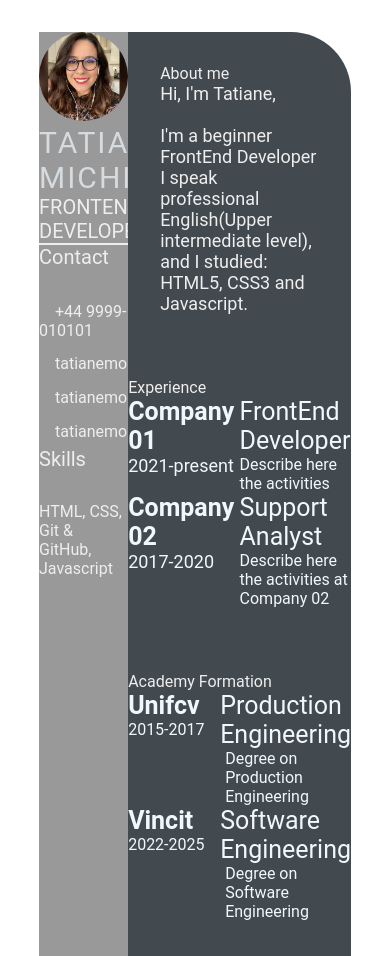
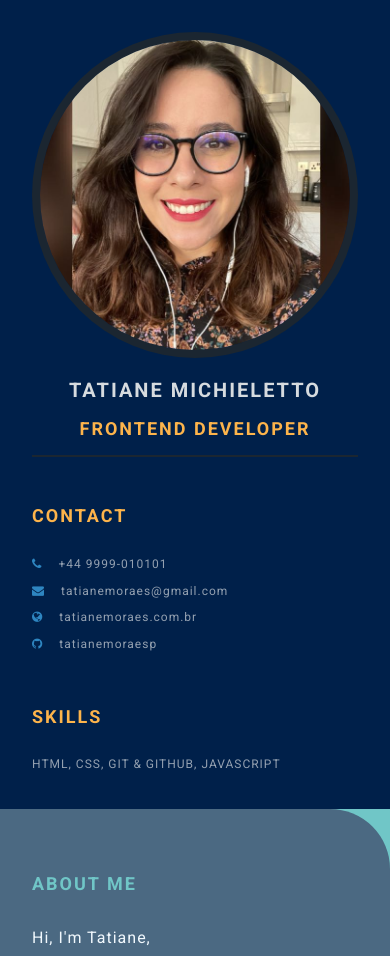
Before and after one commit to tatianemoraesp/devjourneygit.github.io, a plain HTML site: page index.html in a window 390 px wide. Shown: the top 956 px of the page. Drawn offline with Linux system fonts and the light colour scheme.

Commit message:
feature: css style (#6)

```diff
--- a/index.html
+++ b/index.html
@@ -1,11 +1,20 @@
 <!DOCTYPE html>
 <html lang="en">
-
 <head>
     <meta charset="UTF-8">
     <meta http-equiv="X-UA-Compatible" content="IE=edge">
     <meta name="viewport" content="width=device-width, initial-scale=1.0">
-    <title>Tatiane Moraes CV</title>
+    <title>Tatiane MoraescCV</title>
+
+    <!-- Google font  -->
+    <link rel="preconnect" href="https://fonts.googleapis.com">
+    <link rel="preconnect" href="https://fonts.gstatic.com" crossorigin>
+    <link href="https://fonts.googleapis.com/css2?family=Roboto:ital,wght@0,100;0,300;0,400;0,700;1,100;1,300;1,400;1,700&display=swap" rel="stylesheet">
+
+    <!-- font-awesome -->
+    <link rel="stylesheet" href="https://cdnjs.cloudflare.com/ajax/libs/font-awesome/4.7.0/css/font-awesome.min.css">
+
+    <!-- Custom CSS -->
     <link rel="stylesheet" href="style.css">
 </head>
 
@@ -48,7 +57,6 @@
                         <br>and I studied: HTML5, CSS3 and Javascript.
                     </p>
                 </section>
-            </div>
             <section class="experience gap">
                 <div class="right-title">Experience</div>
                 <div class="experience-contents">
@@ -124,6 +132,7 @@
                     </div>
                 </div>
             </section>
+            </div>
         </section>
     </main>
 </body>
--- a/style.css
+++ b/style.css
@@ -4,6 +4,10 @@
     box-sizing: border-box;
     list-style: none;
     font-family: 'Roboto', sans-serif;
+}
+
+body {
+    background-color: #70c6c7;
 }
 
 .resume-contents {
@@ -17,28 +21,29 @@
 .left-section {
     grid-column: span 2;
     height: 100%;
-    background-color: #999999;
+    background-color: #00204A;
 }
 
 .right-section {
     grid-column: span 5;
     height: 100%;
-    background-color: #424a50;
+    background-color: #4B6982;
     border-radius: 0px 60px 0px 0px;
 }
 
-.left-section-contents {
+.left-section-content{
     padding: 2rem 2rem;
 }
 
 .profile {
     width: 100%;
-    border-bottom: 2px solid #eeeeee;
+    border-bottom: 2px solid #1B2631;
 }
 
 .profile .profile-image {
     width: 100%;
-    border-radius: 100%;
+    border-radius: 50%;
+    border: 8px solid #1B2631;
 }
 
 .name {
@@ -46,19 +51,31 @@
     font-size: 30px;
     letter-spacing: 2px;
     text-transform: uppercase;
+    text-align: center;
+    font-weight: bold;
+    padding: 1rem 0;
 }
 
 .profession {
-    color: #eeeeee;
+    color: #FDB44B;
     font-size: 20px;
     text-transform: uppercase;
     text-align: center;
+    letter-spacing: 2px;
+    font-weight: bold;
+    padding-bottom: 1rem;
 }
 
 /* .contact-info { border-bottom: 2px solid #1B2631; } */
 .left-title {
-    color: #eeeeee;
+    color: #FDB44B;
     font-size: 20px;
+    letter-spacing: 2px;
+    text-transform: uppercase;
+    font-weight: bold;
+    display: flex;
+    align-items: center;
+    padding-top: 3rem;
 }
 
 .contact-info ul {
@@ -68,40 +85,75 @@
 .contact-info ul li,
 .references ul li {
     padding: .4rem 0;
-    color: #eeeeee;
+    display: flex;
+    align-items: center;
+    color: #d6dbdfaf;
+    letter-spacing: 1px;
+    font-size: 18px;
 }
 
 .contact-info ul li i,
 .references ul li i {
     padding-right: 1rem;
     font-size: 18px;
-    color: #eeeeee;
+    color: #2E86C1;
 }
 
 .skills ul {
     padding-top: 1.5rem;
 }
-
 .skills ul li p {
     padding: .4rem 0;
-    color: #eeeeee;
+    color: #d6dbdfaf;
+    font-size: 18px;
+    letter-spacing: 1px;
+    display: flex;
+    align-items: center;
+    text-transform: uppercase;
 }
+
+.referance-name {
+    padding-top: 1.5rem;
+    padding-bottom: .4rem;
+    font-size: 18px;
+    color: #F9E79F;
+    letter-spacing: 1px;
+    text-transform: uppercase;
+}
+
+.referance-profession {
+    font-size: 16px;
+    color: #d6dbdfaf;
+    letter-spacing: 1px;
+    /* text-transform: uppercase; */
+    padding-bottom: .4rem;
+}
+
 
 .right-section-contents {
     padding: 2rem 2rem;
 }
 
 .right-title {
-    color: #eeeeee;
+    color: #70C6C7;
+    font-size: 40px;
+    letter-spacing: 2px;
+    text-transform: uppercase;
+    font-weight: bold;
+    display: flex;
+    align-items: center;
+    padding: 2rem 0;
+    position: relative;
 }
 
 .gap {
     padding-bottom: 2rem;
 }
-
 .about-me-contents {
     font-size: 18px;
-    color: #eeeeee;
+    letter-spacing: 1px;
+    line-height: 2rem;
+    color: #F1F8FD;
 }
 
 .experience-contents,
@@ -118,23 +170,124 @@
 .awards-company-name {
     font-size: 25px;
     font-weight: bold;
+    text-transform: uppercase;
+    letter-spacing: 1px;
+    color: #FDB44B;
+    padding-bottom: .4rem;
 }
 
 .exp-time-period,
 .educationp-time-period,
 .awards-time-period {
     font-size: 18px;
+    letter-spacing: 1px;
+    line-height: 2rem;
 }
 
 .exp-position,
 .education-subject,
 .awards-name {
     font-size: 25px;
+    font-weight: bold;
+    text-transform: uppercase;
+    letter-spacing: 1px;
+    color: #FDB44B;
+    padding-bottom: .4rem;
 }
 
 .exp-desc,
 .education-desc,
 .awards-desc {
     font-size: 16px;
+    letter-spacing: 1px;
+    line-height: 1.5rem;
+    border-left: 3px solid #a5a3a3;
     padding-left: 5px;
 }
+
+/* Media queries */
+@media screen and (max-width:780px) {
+    .experience-contents,
+    .education-contents,
+    .awards-contents {
+        grid-template-columns: repeat(1, 1fr);
+    }
+}
+
+@media screen and (max-width:780px) {
+    .left-section {
+        grid-column: span 3;
+    }
+
+    .right-section {
+        grid-column: span 4;
+    }
+
+}
+
+@media screen and (max-width:1200px) {
+    .resume-contents {
+        grid-template-columns: repeat(1, 1fr);
+    }
+}
+
+@media screen and (max-width:390px) {
+    .resume-contents {
+        width: 100%;
+        margin: 0 auto;
+    }
+
+    .name {
+        font-size: 20px;
+    }
+
+    .profession {
+        font-size: 18px;
+    }
+
+    .left-title {
+        font-size: 18px;
+    }
+
+    .right-title {
+        font-size: 18px;
+    }
+
+    .contact-info ul li,
+    .references ul li {
+        font-size: 12px;
+    }
+
+    .contact-info ul li i,
+    .references ul li i {
+        /* padding-right: 1rem; */
+        font-size: 12px;
+    }
+
+    .skills ul li p {
+        font-size: 12px;
+    }
+
+    .about-me-contents {
+        font-size: 16px;
+        line-height: 1.5rem;
+    }
+
+    .exp-company-name,
+    .education-school-name,
+    .awards-company-name {
+        font-size: 18px;
+    }
+
+    .exp-time-period,
+    .educationp-time-period,
+    .awards-time-period {
+        font-size: 16px;
+    }
+
+    .exp-position,
+    .education-subject,
+    .awards-name {
+        font-size: 18px;
+    }
+}
```
